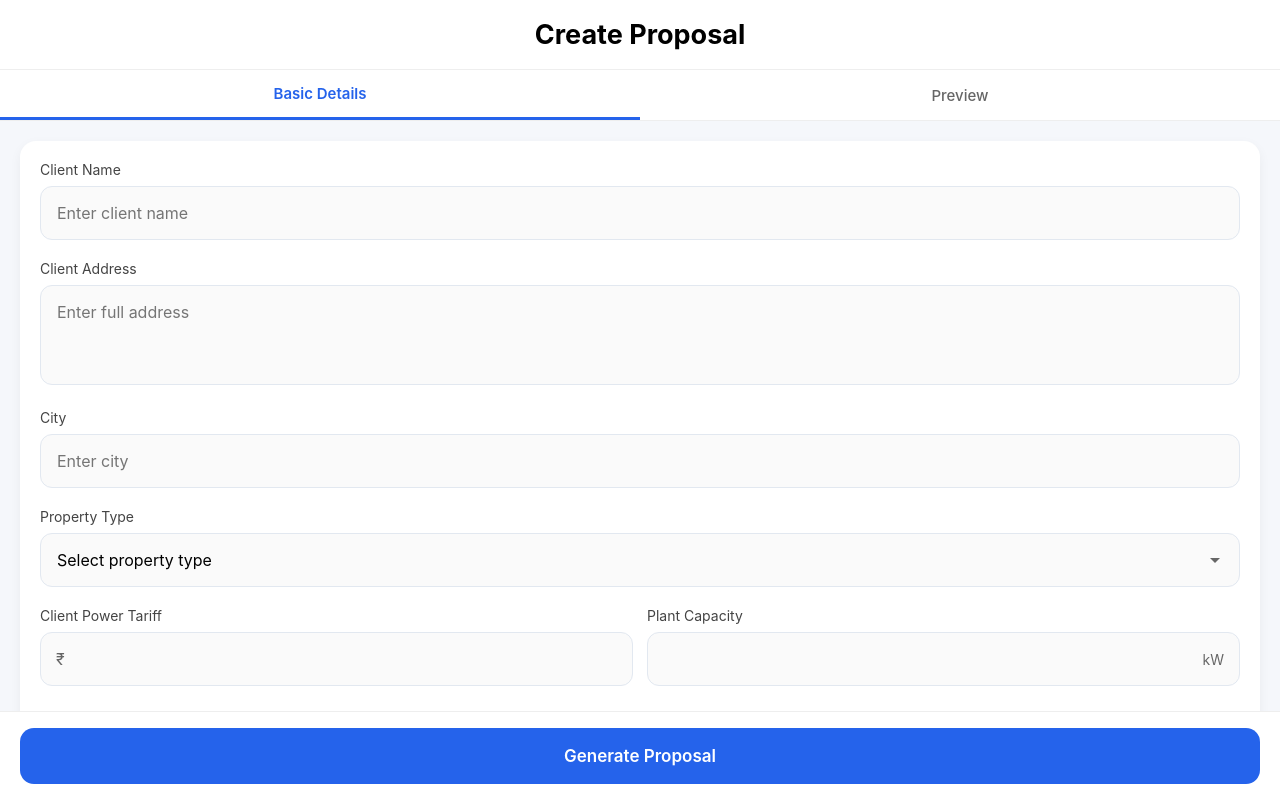
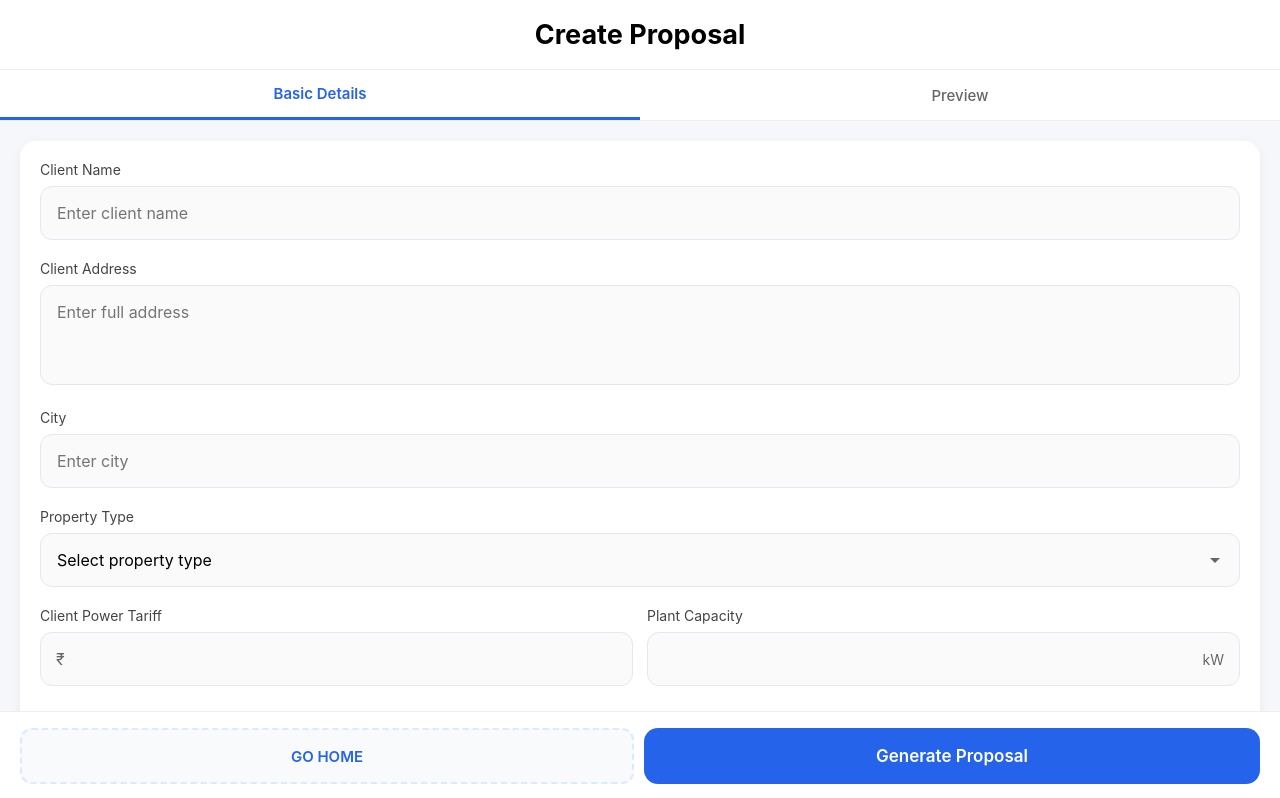
Before and after one commit to mihiraenergysolutions/mihiraa-energy-solutions-proposal-generation, a React (Vite) app: page /proposal in a window 1280 px wide. Shown: the top 798 px of the page. Built offline with nearby package versions, Linux system fonts and the light colour scheme.

Commit message:
add buttons

```diff
--- a/src/pages/ProposalForm.jsx
+++ b/src/pages/ProposalForm.jsx
@@ -239,6 +239,9 @@ function ProposalForm() {
             </div>
 
             <div className="bottom-bar no-print">
+                <button className="secondary-btn" onClick={() => navigate("/")}>
+                    GO HOME
+                </button>
                 <button className="primary-btn" onClick={handleGenerate}>
                     {id ? "Update Proposal" : "Generate Proposal"}
                 </button>
--- a/src/styles.css
+++ b/src/styles.css
@@ -78,9 +78,15 @@ textarea {
 .bottom-bar {
     position: sticky;
     bottom: 0;
+    display: flex;
+    gap: 10px;
     background: white;
     padding: 16px 20px;
     border-top: 1px solid #eee;
+}
+
+.bottom-bar .secondary-btn {
+    margin-top: 0;
 }
 
 /* Button */
```
